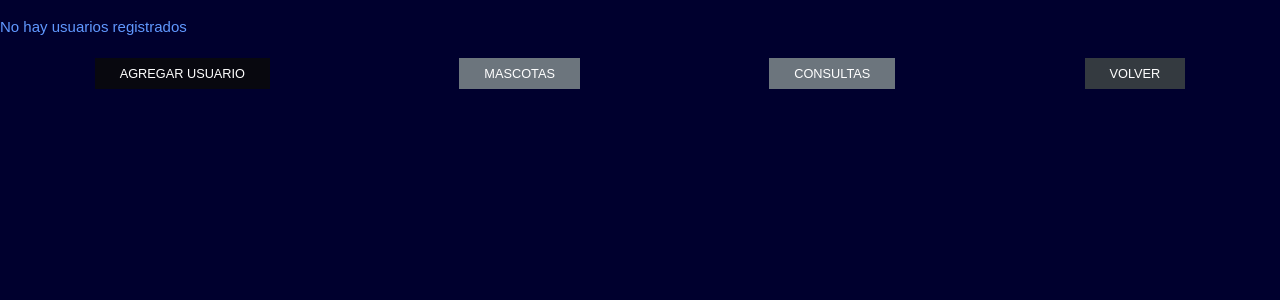
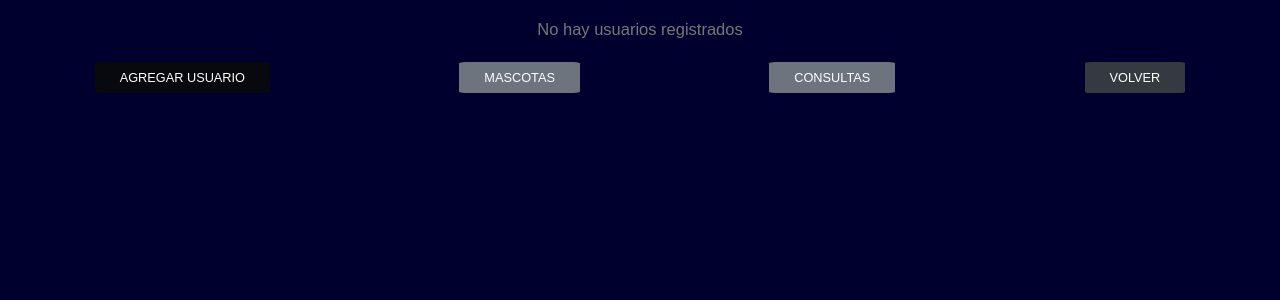
Before and after one commit to TilinInsano420/PruebaN3Backend, a Django app: page /usuarios/ in a window 1280 px wide. Shown: the part 46-346 px from the top of the page. Run offline with Django 3.2, Linux system fonts and the light colour scheme.

Commit message:
Cambios finales xd

```diff
--- a/codigo/pro1/static/css/forms.css
+++ b/codigo/pro1/static/css/forms.css
@@ -122,6 +122,8 @@ body.container {
 .btn-submit:hover::before, .btn-link:hover::before {
     transform: scaleX(1);
     transform-origin: right;
+    background-color: #28a745;
+    color: #fff;
 }
 
 .btn-link:hover, .btn-submit:hover {
--- a/codigo/pro1/static/css/listado.css
+++ b/codigo/pro1/static/css/listado.css
@@ -1,3 +1,4 @@
+
 body {
     background: #00002E;
     color: #6098FF;
@@ -75,64 +76,35 @@ body {
     border: none;
     cursor: pointer;
     background-color: #08080f;
+    border-radius: 5%;
     overflow: hidden;
+    transition: background-color 0.4s ease;
 }
 
-.btn::before, .btn-add::before, .btn-secondary::before, .btn-back::before, .btn-update::before, .btn-delete::before {
-    content: '';
-    position: absolute;
-    bottom: 50%;
-    left: 0px;
-    width: 100%;
-    height: 1px;
-    background: #6098FF;
-    display: block;
-    transform-origin: left top;
-    transform: scale(0, 1);
-    transition: transform 0.4s cubic-bezier(1, 0, 0, 1);
+.btn:hover, .btn-add:hover, .btn-secondary:hover, .btn-back:hover, .btn-update:hover, .btn-delete:hover {
+    background-color: #6098FF;
+    color: #fff;
 }
 
-.btn:hover::before, .btn-add:hover::before, .btn-secondary:hover::before, .btn-back:hover::before, .btn-update:hover::before, .btn-delete:hover::before {
-    transform-origin: right top;
-    transform: scale(1, 1);
-}
-
-.btn3::before, .btn-add::before {
-    content: "";
-    position: absolute;
-    top: 0;
-    left: 0;
-    display: block;
-    width: 100%;
-    height: 100%;
-    z-index: -1;
-    background-color: #000;
-    transform: scaleX(.3);
-    opacity: 0;
-    transition: all .3s;
-}
-
-.btn3:hover::before, .btn-add:hover::before {
-    opacity: 1;
-    background-color: #6098FF;
-    transform: scaleX(1);
-    transition: transform .6s cubic-bezier(.08, .35, .13, 1.02), opacity .4s;
-}
 
 .btn-update {
     background-color: #28a745;
+    border-radius: 5%;
 }
 
 .btn-delete {
     background-color: #dc3545;
+    border-radius: 5%;
 }
 
 .btn-secondary {
     background-color: #6c757d;
+    border-radius: 5%;
 }
 
 .btn-back {
     background-color: #343a40;
+    border-radius: 5%;
 }
 
 .action-buttons a {
--- a/codigo/pro1/templates/app/agregar.html
+++ b/codigo/pro1/templates/app/agregar.html
@@ -63,9 +63,8 @@
         </div>
 
         <div class="button-group">
+            <a href="/listado/" class="btn-link">Volver</a>
             <input type="submit" value="{{ boton_texto }}" class="btn-submit">
-            <a href="/usuarios/" class="btn-link">Usuarios</a>
-            <a href="/listado" class="btn-link">Mascotas</a>
         </div>
     </form>
 </body>
--- a/codigo/pro1/templates/app/agregarConsulta.html
+++ b/codigo/pro1/templates/app/agregarConsulta.html
@@ -55,9 +55,8 @@
         </div>
 
         <div class="button-group">
+            <a href="/consultas/" class="btn-link">Volver</a>
             <input type="submit" value="{{ boton_texto }}" class="btn-submit">
-            <a href="/usuarios/" class="btn-link">Usuarios</a>
-            <a href="/listado" class="btn-link">Mascotas</a>
         </div>
     </form>
 </body>
--- a/codigo/pro1/templates/app/agregarUsuario.html
+++ b/codigo/pro1/templates/app/agregarUsuario.html
@@ -63,9 +63,8 @@
         </div>
 
         <div class="button-group">
+            <a href="/usuarios/" class="btn-link">Volver</a>
             <input type="submit" value="{{ boton_texto }}" class="btn-submit">
-            <a href="/usuarios/" class="btn-link">Usuarios</a>
-            <a href="/listado/" class="btn-link">Mascotas</a>
         </div>
     </form>
 </body>
--- a/codigo/pro1/templates/app/consultas.html
+++ b/codigo/pro1/templates/app/consultas.html
@@ -43,7 +43,7 @@
         </tbody>
     </table>
     {% else %}
-    <div class="no-data">No hay consultas registradas</div>
+    <div class="no-records">No hay consultas registradas</div>
     {% endif %}
 
     <div class="footer">
--- a/codigo/pro1/templates/app/index.html
+++ b/codigo/pro1/templates/app/index.html
@@ -11,8 +11,8 @@
     <div class="wrapper">
         <h2>Sistema de Gestión</h2>
         <div class="btn-group">
+            <a href="/usuarios/" class="btn3">Usuarios</a>
             <a href="/listado/" class="btn3">Mascotas</a>
-            <a href="/usuarios/" class="btn3">Usuarios</a>
             <a href="/consultas/" class="btn3">Consultas</a>
         </div>
     </div>
--- a/codigo/pro1/templates/app/usuarios.html
+++ b/codigo/pro1/templates/app/usuarios.html
@@ -43,7 +43,7 @@
         </tbody>
     </table>
     {% else %}
-    <div class="no-data">No hay usuarios registrados</div>
+    <div class="no-records">No hay usuarios registrados</div>
     {% endif %}
 
     <div class="footer">
```
